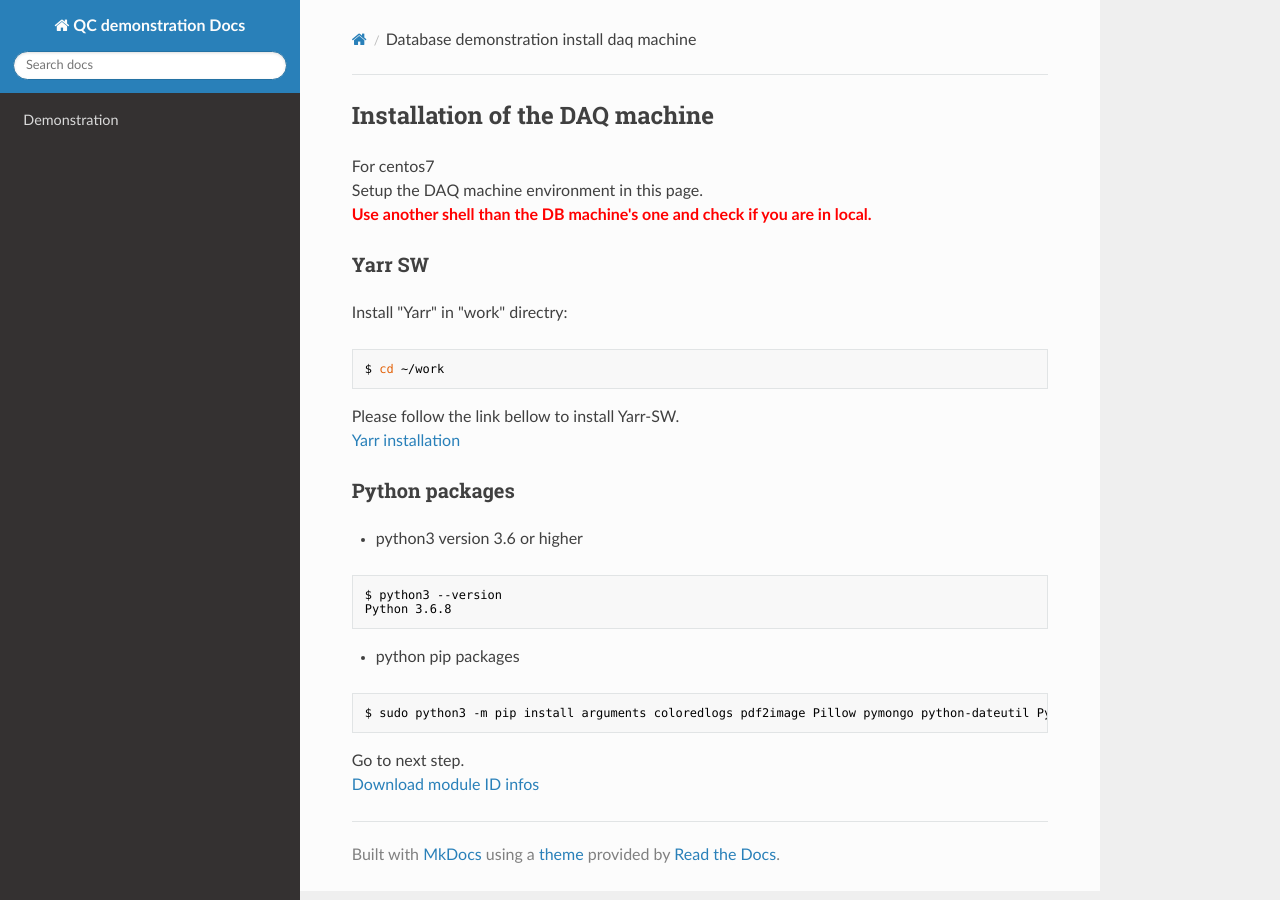
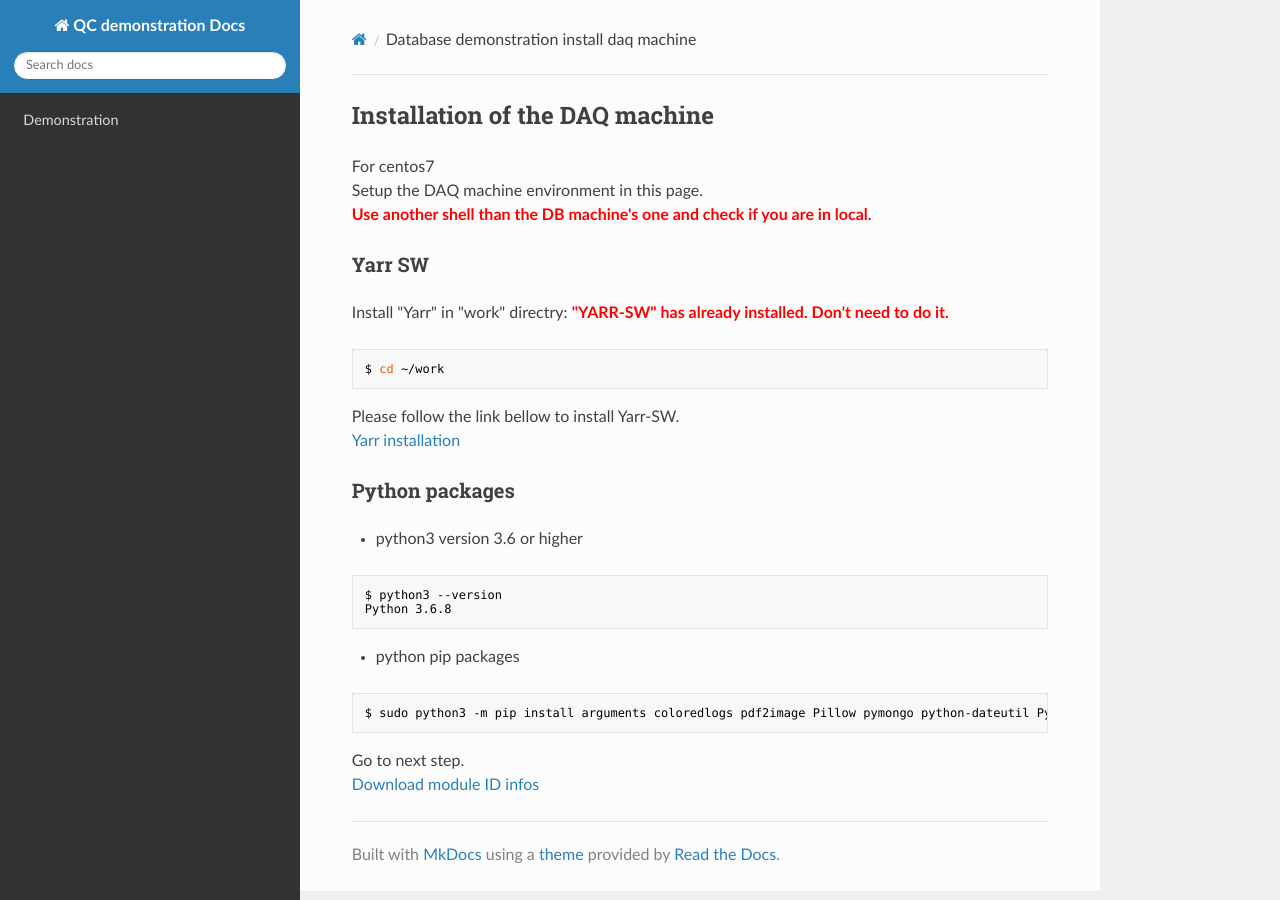
Before and after one commit to jlab-hep/qc-demonstration, an MkDocs documentation site: the page built from docs/database_demonstration_install_daq_machine.md, in a window 1280 px wide. Built offline with MkDocs 1.6.1, drawn with Linux system fonts in a browser that asks for light colours; nearby versions of some CDN libraries; old or Windows-style settings are respelled for this version of MkDocs.

Commit message:
modified install of daq machine

````diff
--- a/docs/database_demonstration_install_daq_machine.md
+++ b/docs/database_demonstration_install_daq_machine.md
@@ -5,6 +5,7 @@ Setup the DAQ machine environment in this page. <br>
 
 ### Yarr SW
 Install "Yarr" in "work" directry:
+<span style="color: red; ">**"YARR-SW" has already installed. Don't need to do it.**</span>
 
 ```bash
 $ cd ~/work
````
